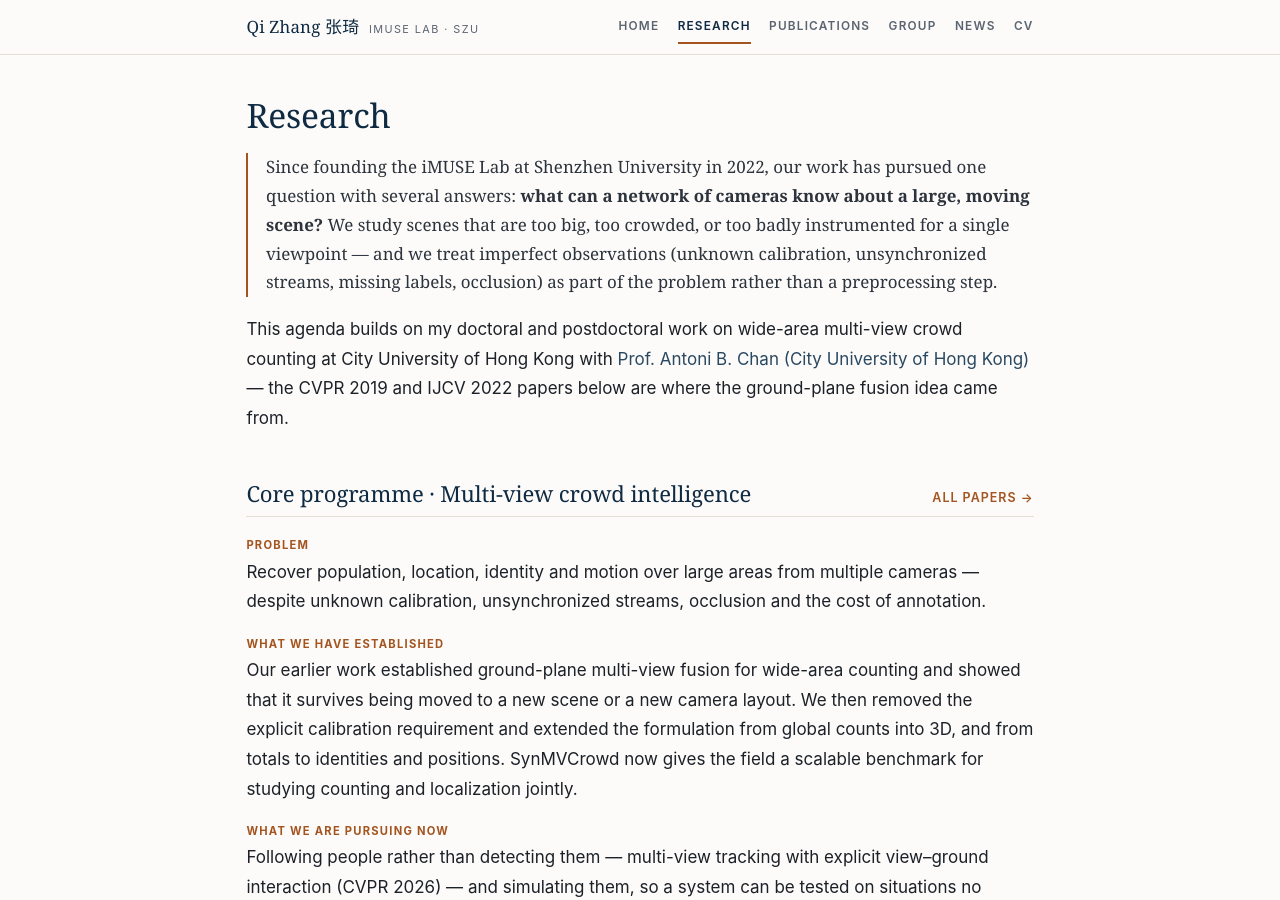
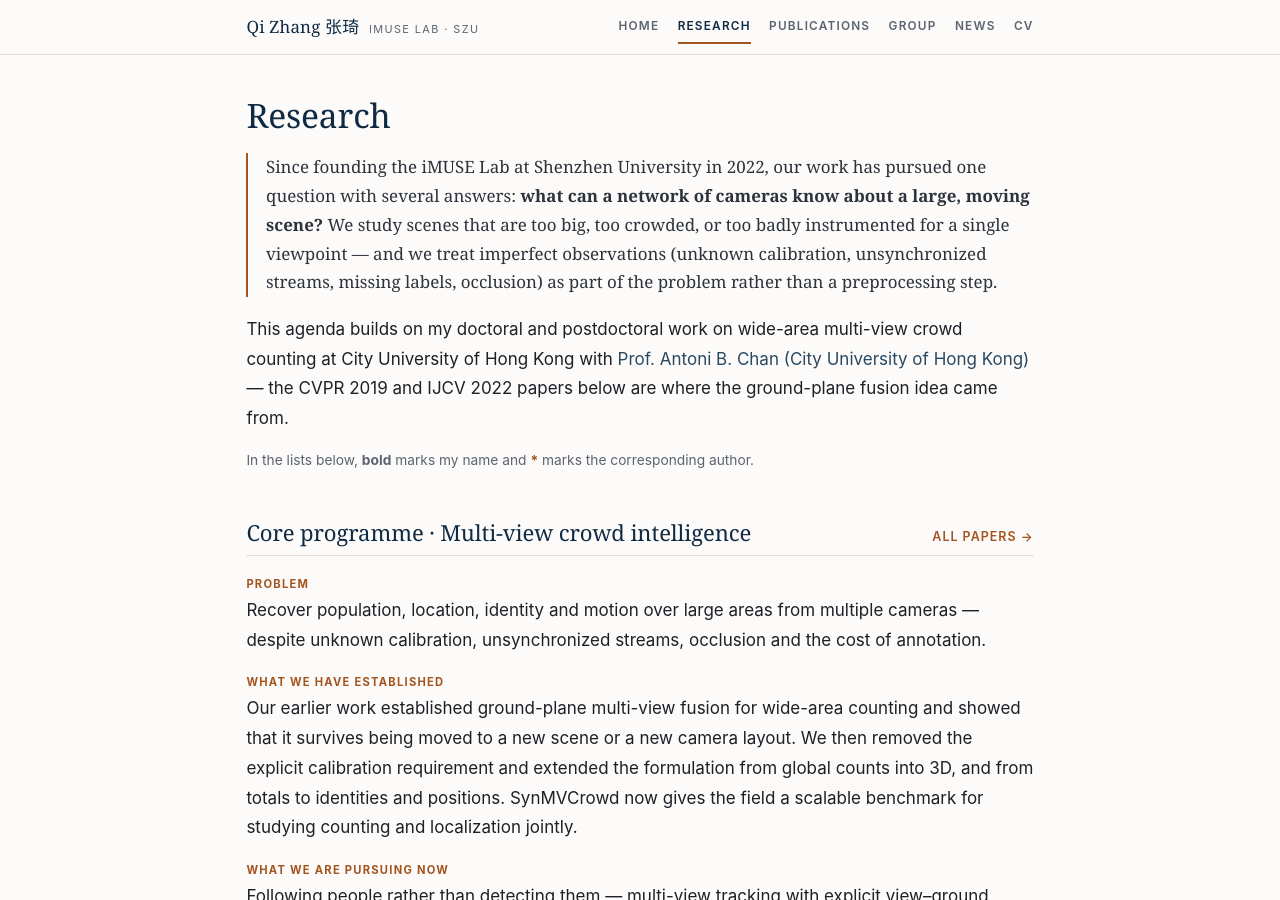
Before and after one commit to zqyq/zqyq.github.io, a Jekyll site: the page built from research/index.html, in a window 1280 px wide and 900 px high. Built offline with Jekyll 4.4.1, drawn with Linux system fonts in a browser that asks for light colours.

Commit message:
Mark Qi Zhang as sole corresponding author on EnvSocial-Diff
The entry credited Hui Huang as well. Also spelled out what the asterisk
means on the research and group pages, which listed papers with stars but
never said what the star was for; publications, home and CV already said it.

```diff
--- a/_data/publications.yml
+++ b/_data/publications.yml
@@ -112,7 +112,7 @@
     kind: conference
     status: accepted
     authors: ["Bingxue Zhao", "Qi Zhang", "Hui Huang"]
-    corr: ["Qi Zhang", "Hui Huang"]
+    corr: ["Qi Zhang"]
     citations: 0
     links:
       landing: "https://iclr.cc/virtual/2026/poster/10011733"
--- a/group/index.html
+++ b/group/index.html
@@ -58,7 +58,8 @@
   </div>
   <p class="small muted" style="margin-bottom:.6rem">
     {{ group_papers | size }} papers across the lab&rsquo;s directions with group members as first author or key
-    contributor; bold marks the group members.
+    contributor; bold marks the group members and
+    <span style="color:var(--copper)"><strong>*</strong></span> marks the corresponding author.
   </p>
   {%- for p in papers %}
     {%- if p.group_pick %}{% include pub.html paper=p bold=students %}{% endif %}
--- a/research/index.html
+++ b/research/index.html
@@ -25,6 +25,11 @@
   This agenda builds on my doctoral and postdoctoral work on wide-area multi-view crowd counting at City University
   of Hong Kong with <a href="http://www.cs.cityu.edu.hk/~abchan/" rel="noopener">{{ site.data.profile.advisor }}</a>
   &mdash; the CVPR&nbsp;2019 and IJCV&nbsp;2022 papers below are where the ground-plane fusion idea came from.
+</p>
+
+<p class="small muted" style="margin-top:.9rem">
+  In the lists below, <strong>bold</strong> marks my name and
+  <span style="color:var(--copper)"><strong>*</strong></span> marks the corresponding author.
 </p>
 
 <section class="section">
```
